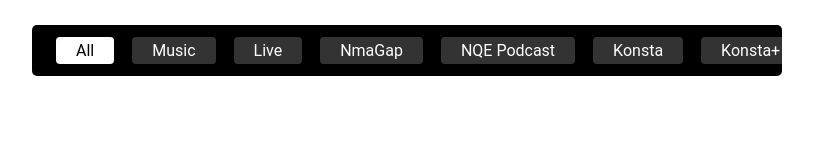
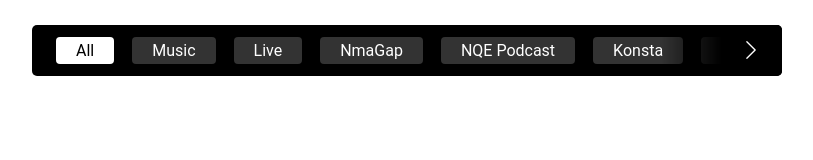
Before and after one commit to shahbozshirinboyev/Horizontal-Scroll-Menu, a plain HTML site: page index.html in a window 1280 px wide. Shown: the whole page, without its empty margins (233-1046 px from the left). Drawn offline with nearby package versions, Linux system fonts and the light colour scheme.

Commit message:
scroll menu version 1.1

```diff
--- a/css/style.css
+++ b/css/style.css
@@ -5,16 +5,21 @@
     margin: 25px auto;
     border-radius: 5px;
     overflow: hidden;
+    position: relative;
 }
 .scrollable-tabs-container i{
     width: 24px;
     height: 24px;
-    font-size: 20px;
+    font-size: 22px;
     padding: 8px;
     cursor: pointer;
     color: #fff;
-
-    display: none;
+    border-radius: 50%;
+    transition: all;
+    transition-duration: 200ms;
+}
+.scrollable-tabs-container i:hover{
+    background: #333;
 }
 .scrollable-tabs-container ul{
     display: flex;
@@ -43,3 +48,26 @@
     background-color: #fff;
     color: #000;
 }
+.scrollable-tabs-container .left-arrow,
+.scrollable-tabs-container .right-arrow{
+    position: absolute;
+    height: 100%;
+    width: 100px;
+    top: 0;
+    display: none;
+    align-items: center;
+    padding: 0 10px;
+}
+
+.scrollable-tabs-container .left-arrow.active,
+.scrollable-tabs-container .right-arrow.active{
+    display: flex;
+}
+.scrollable-tabs-container .right-arrow{
+    right: 0;
+    justify-content: flex-end;
+    background: linear-gradient(to left, #000 50%, transparent);
+}
+.scrollable-tabs-container .left-arrow{
+    background: linear-gradient(to right, #000 50%, transparent);
+}
--- a/index.html
+++ b/index.html
@@ -29,7 +29,7 @@
             <li><a href="#">Chumoli</a></li>
             <li><a href="#">20+</a></li>
         </ul>
-        <div class="right-arrow">
+        <div class="right-arrow active">
             <i class="bi bi-chevron-right"></i>
         </div>
     </div>
```
